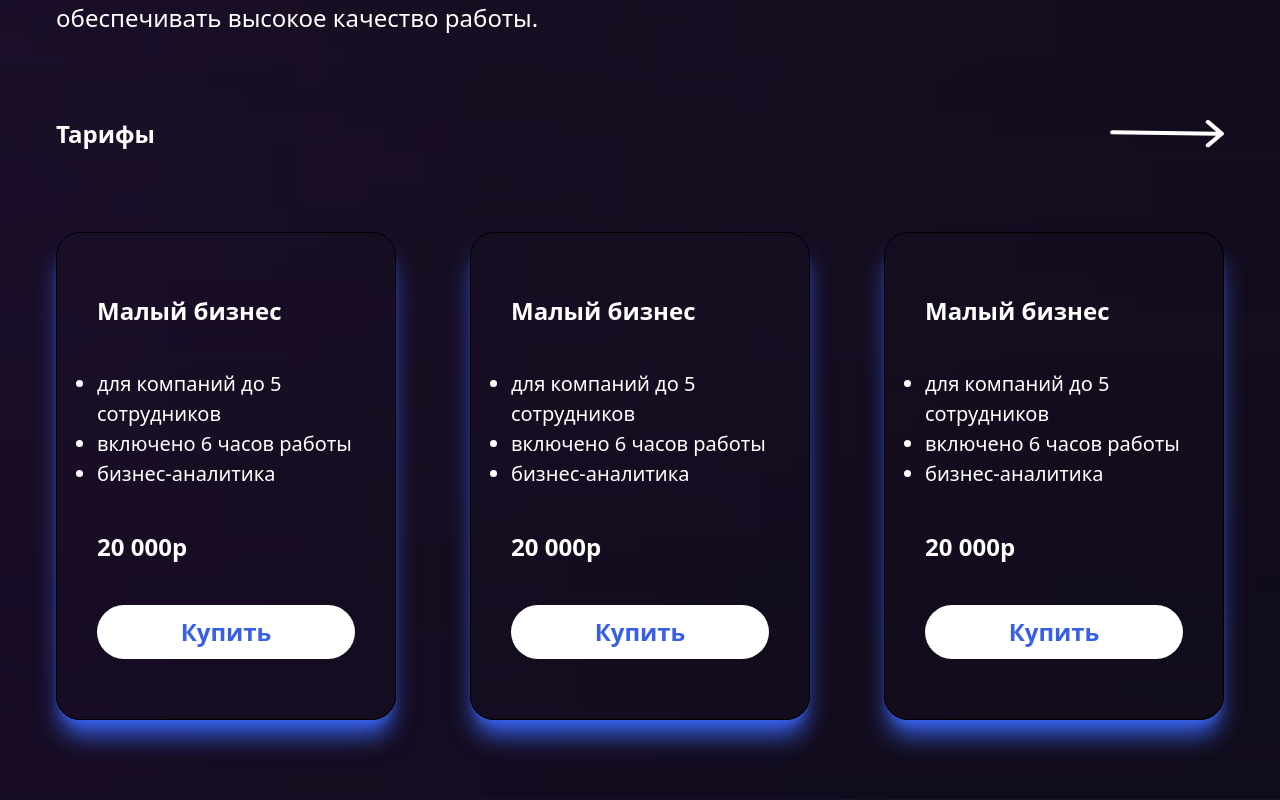
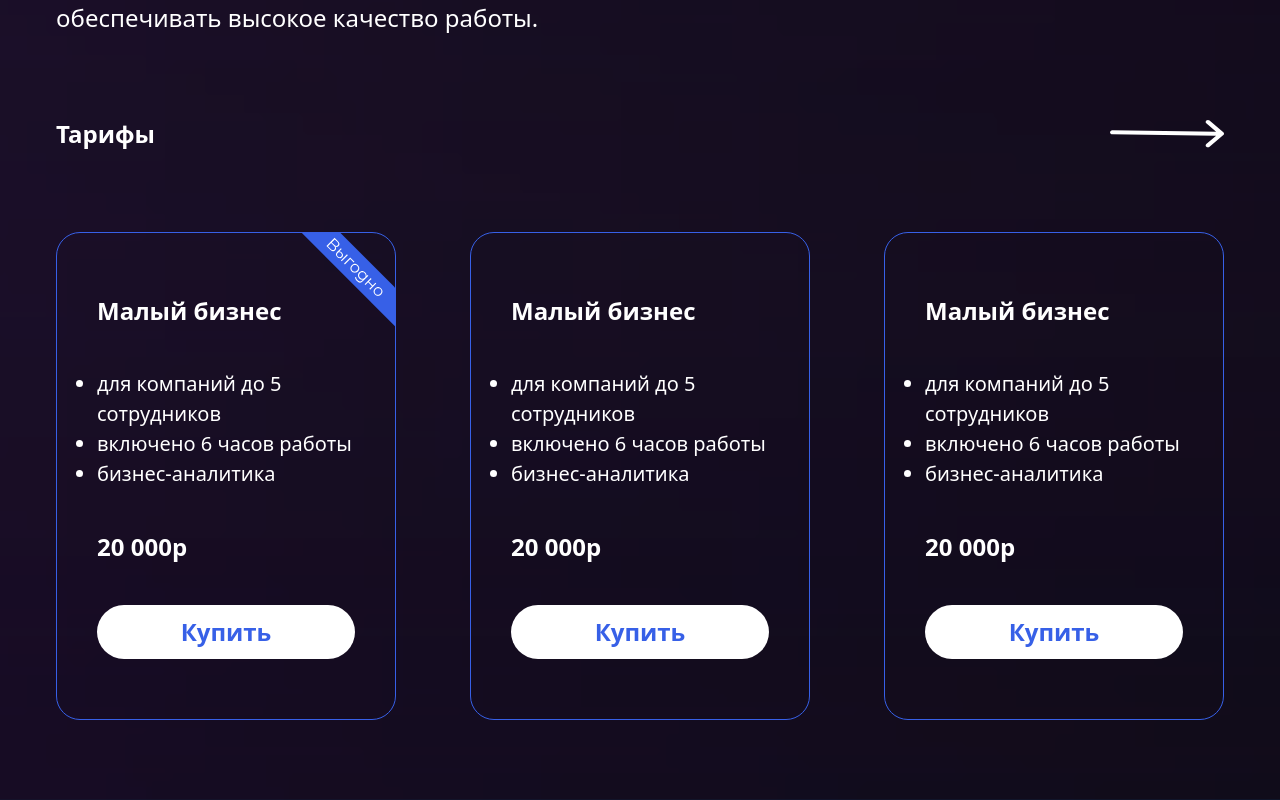
Before and after one commit to DFimp/landing_pro_automatization, a Next.js app: page /accompaniment in a window 1280 px wide. Shown: the part 4884-5684 px from the top of the page. Built offline with nearby package versions, Linux system fonts and the light colour scheme.

Commit message:
fixed animation and add ribbon

```diff
--- a/src/widgets/accompaniment/AccompanimentTariffsSection/ui/Tariffs.tsx
+++ b/src/widgets/accompaniment/AccompanimentTariffsSection/ui/Tariffs.tsx
@@ -1,21 +1,35 @@
-'use client'
-
 import Button from "@/shared/ui/button/Button";
 import { Tariff } from "@/widgets/accompaniment/AccompanimentTariffsSection/ui/models";
 import {tariffs} from "@/widgets/accompaniment/AccompanimentTariffsSection/ui/lib";
-
+import * as motion from "motion/react-client"
+import Image from "next/image";
 
 
 export default function Tariffs() {
-
     return (
         <section className='container'>
             <ul className='flex justify-between items-center gap-8'>
                 {tariffs.map((tariff: Tariff, index: number) => (
-                    <li
+                    <motion.li
+                        initial={{ opacity: 0, y: 50 }}
+                        whileInView={{ opacity: 1, y: 0 }}
+                        viewport={{ once: true, amount: 0.8 }}
+                        transition={{ duration: 0.5, delay: index * 0.2 }}
+                        style={{ borderColor: "#3760E7" }}
                         key={index}
-                        className='card border-1 rounded-3xl shadow-xl shadow-[#3760E7] px-10 py-15 max-w-85 space-y-10'
+                        className='card border-1 rounded-3xl px-10 py-15 max-w-85 space-y-10 relative'
                     >
+                        {
+                            index === 0 &&
+                            <Image
+                                className='absolute top-0 left-0'
+                                src="/ribbon.svg"
+                                alt='Выгода'
+                                width={371}
+                                height={534}
+                            />
+                        }
+
                         <h3 className='text-white font-semibold text-h4'>{tariff.title}</h3>
                         <ul className='list-disc text-white font-normal text-h5'>
                             {tariff.features.map((feature: string, i: number) => (
@@ -24,7 +38,7 @@ export default function Tariffs() {
                         </ul>
                         <h4 className='text-white font-semibold text-h4'>{tariff.price}</h4>
                         <Button text="Купить" variant='outline' />
-                    </li>
+                    </motion.li>
                 ))}
             </ul>
         </section>
```
Also changed, not shown: public/ribbon.svg (added).
